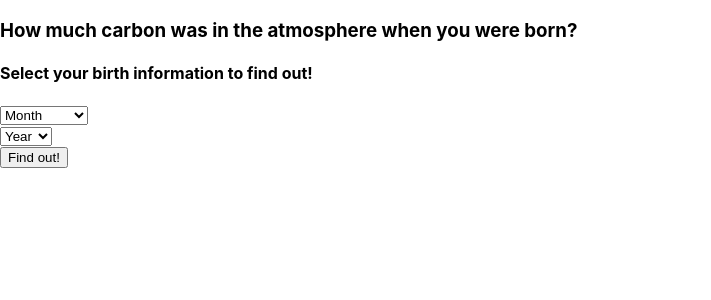
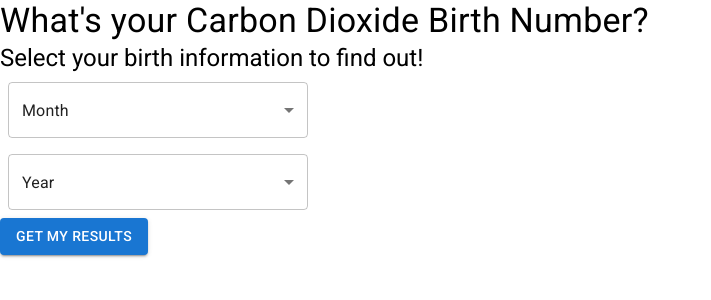
Before and after one commit to swersk/Carbon-Birthday-Calculator, a React (Create React App) app: page / in a window 1280 px wide. Shown: the top 300 px of the page, without its empty margins (0-711 px from the left). Built offline with nearby package versions, Linux system fonts and the light colour scheme.

Commit message:
MUI is applied to all

```diff
--- a/package.json
+++ b/package.json
@@ -3,6 +3,11 @@
   "version": "0.1.0",
   "private": true,
   "dependencies": {
+    "@emotion/react": "^11.11.1",
+    "@emotion/styled": "^11.11.0",
+    "@fontsource/roboto": "^5.0.3",
+    "@mui/icons-material": "^5.11.16",
+    "@mui/material": "^5.13.6",
     "@testing-library/jest-dom": "^5.16.5",
     "@testing-library/react": "^13.4.0",
     "@testing-library/user-event": "^13.5.0",
--- a/src/App.jsx
+++ b/src/App.jsx
@@ -1,8 +1,17 @@
 //import logo from './logo.svg';
 import './App.css';
-import React, { useState, useEffect} from 'react';
+import React, { useState, useEffect } from 'react';
 import Papa from 'papaparse';
+import '@fontsource/roboto/300.css';
+import '@fontsource/roboto/400.css';
+import '@fontsource/roboto/500.css';
+import '@fontsource/roboto/700.css';
+import { Button, Typography, MenuItem, Select, FormControl } from '@mui/material';
+
 //npm install papaparse
+//npm install @fontsource/roboto
+//npm install @mui/material @mui/styled-engine-sc styled-components
+//npm install @fontsource/roboto
 
 const App = () => {
 
@@ -25,6 +34,10 @@ const [carData, setCarData] = useState([]);
   const [month, setMonth] = useState('');
   const [year, setYear] = useState('');
   const [avg, setAvg] = useState(null);
+  const [increase, setIncrease] = useState(0);
+  const [prevIncrease, setPrevIncrease] = useState(0);
+  const [yearsPassed, setYearsPassed] = useState(0);
+
 
   let months = ['January', 'February', 'March', 'April', 'May', 'June',
     'July', 'August', 'September', 'October', 'November', 'December'];
@@ -61,36 +74,75 @@ const handleAvgClick = (event) => {
           Number(carData[i].Month) === monthNumber) {
           console.log(yearNumber, monthNumber)
           setAvg(Number(carData[i].Average))
+          //setIncrease((420.57 - avg))
         }
       }
     }
   }
 
+  useEffect(() => {
+    if (avg !== null) {
+      const calculatedIncrease = 420.57 - avg;
+      const numb = calculatedIncrease.toFixed(2);
+      setIncrease(numb);
+    }
+  }, [prevIncrease]);
+
+  useEffect(() => {
+    if (increase !== null) {
+      const calculatedIncrease = 420.57 - avg;
+      const numb = calculatedIncrease.toFixed(2);
+      setIncrease(numb);
+    }
+  }, [avg]);
+
   return (
     <>
-        <h3>How much carbon was in the atmosphere when you were born?</h3>
-        <h4>Select your birth information to find out! </h4>
+      <Typography variant="h4">What's your Carbon Dioxide Birth Number?</Typography>
+      <Typography variant="h5">Select your birth information to find out!</Typography>
       <div className="month">
-            <select value={month} onChange={handleMonthClick}>
-                <option value="">Month</option>
+        <FormControl sx={{ m: 1, width: 300 }}>
+          <Select
+            value={month}
+            onChange={handleMonthClick}
+            displayEmpty
+            inputProps={{ 'aria-label': 'Month' }}
+          >
+            <MenuItem value="" disabled>
+              Month</MenuItem>
             {months.map((month) => (
-                  <option key={month} value={month}>{month}</option>
+              <MenuItem key={month} value={month}>
+                {month}
+              </MenuItem>
             ))}
-             </select>
+          </Select>
+        </FormControl>
       </div>
       <div className="year">
-            <select value={year} onChange={handleYearClick}>
-                <option value="">Year</option>
+        <FormControl sx={{ m: 1, width: 300 }}>
+          <Select
+            value={year}
+            onChange={handleYearClick}
+            displayEmpty
+            inputProps={{ 'aria-label': 'Year' }}
+          >
+            <MenuItem value="" disabled>Year</MenuItem>
             {years.map((year) => (
-                  <option key={year} value={year}>{year}</option>
+              <MenuItem key={year} value={year}>{year}</MenuItem>
             ))}
-             </select>
+          </Select>
+        </FormControl>
       </div>
-        <button onClick={handleAvgClick}>Find out!</button>
+      <Button variant="contained" onClick={handleAvgClick}>GET MY RESULTS</Button>
 
       {avg && (
         <div>
-            <h1>The average was {avg}</h1>
+          <Typography variant="h4">Your Results</Typography>
+          <Typography variant="h5">In {month} {year} there were {avg} ppm carbon in the atmosphere. </Typography>
+          <Typography variant="h5">Today, there are 420.57 ppm carbon in the atmosphere. </Typography>
+          <Typography variant="h5">That's an increase of {increase} ppm during your lifetime thus far. </Typography>
+          {/*}  <h3>These levels are speeding up. As a comparison, carbon only increased {prevIncrease} during the {yearsPassed} years before you were born. </h3> */}
+
         </div>
       )}
     </>
--- a/src/ignore.jsx
+++ b/src/ignore.jsx
@@ -1,9 +1,5 @@
 
-// {month && year && (
-//   //how can i initialize the setAverage function here to calculte the {avg}???
-//   <div className="average">
-//       <h2>Your Results</h2>
-//       <h4>In {month} {year}, there were {avg}ppm carbon in the atmosphere.</h4>
+
 //       {/* <h4>Today, there are TBD ppm carbon in the atmosphere.</h4>
 //       <h4>That's an increase of TBD ppm during your lifetime thus far.</h4>
 //       <h4>These levels are speeding up. As a comparison, carbon only increased TBD ppm during the 41 years before your birth.</h4>
```
Also changed, not shown: 2 other files (tests, documents, lock files or other folders). Lines whose indentation alone changed are shown as unchanged.
